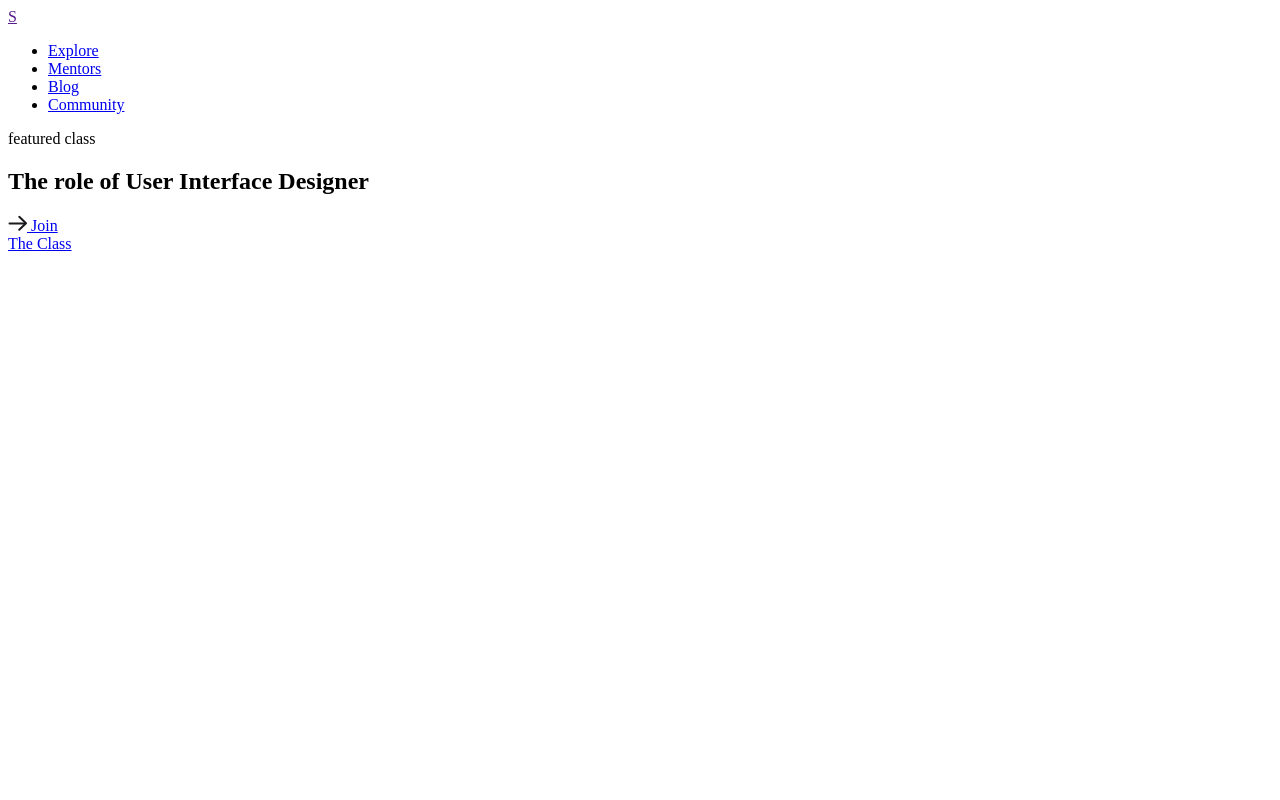
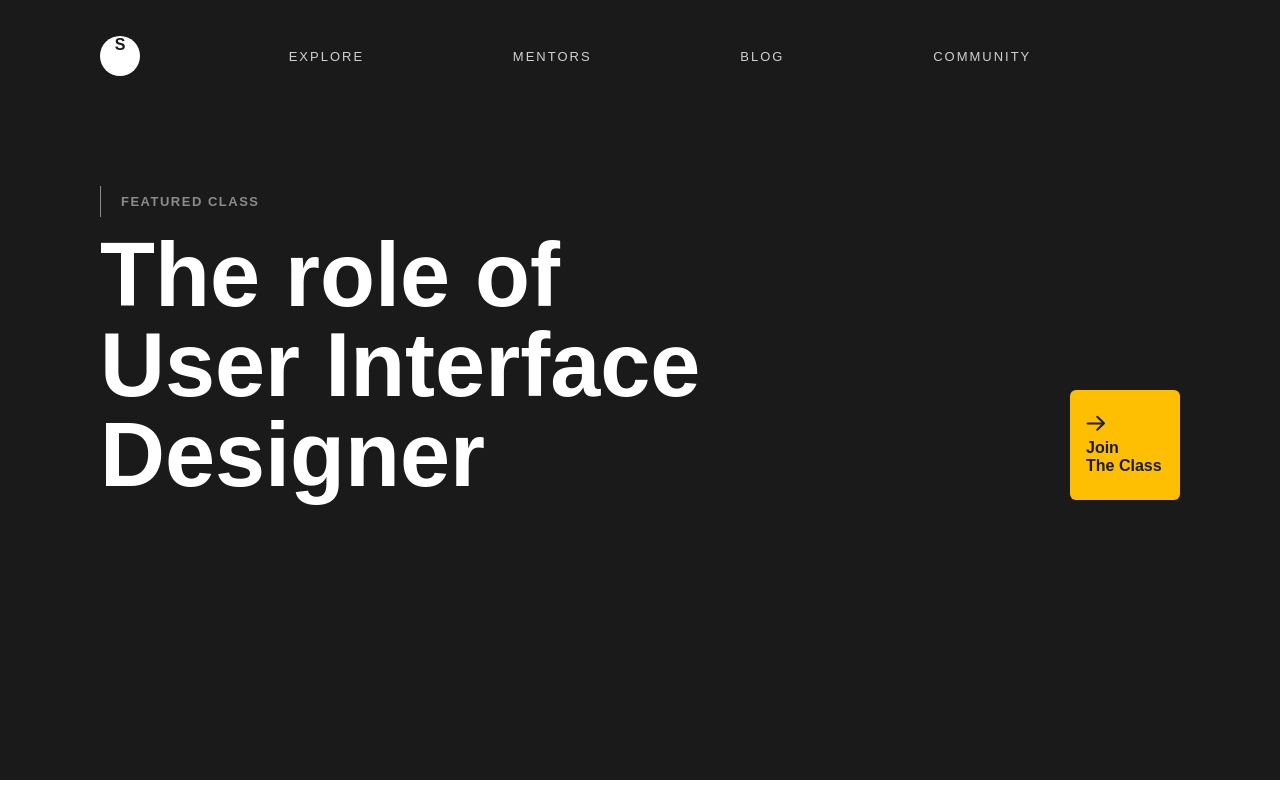
Before and after one commit to skitles145/robyx, a plain HTML site: page index.html in a window 1280 px wide. Drawn offline with Linux system fonts and the light colour scheme.

Commit message:
orang_bottom

```diff
--- a/index.html
+++ b/index.html
@@ -4,7 +4,7 @@
     <meta charset="UTF-8">
     <meta name="viewport" content="width=device-width, initial-scale=1.0">
     <title>Document</title>
-    <link rel="stlesheet" href="style.css">
+    <link rel="stylesheet" href="style.css">
 </head>
 <body>
     <header class="header">
--- a/style.css
+++ b/style.css
@@ -67,3 +67,20 @@
     max-width: 620px;
     line-height: 1;
 }
+.join {
+    background-color: #febe02;
+    position: absolute;
+    right: 0;
+    bottom: 0;
+    width: 110px;
+    height: 110px;
+    padding: 16px;
+    display: flex;
+    flex-direction: column;
+    justify-content: space-evenly;
+    align-items: flex-start;
+    text-decoration: none;
+    color: #1a1a1a;
+    font-weight: bold;
+    border-radius: 6px;
+}
```
